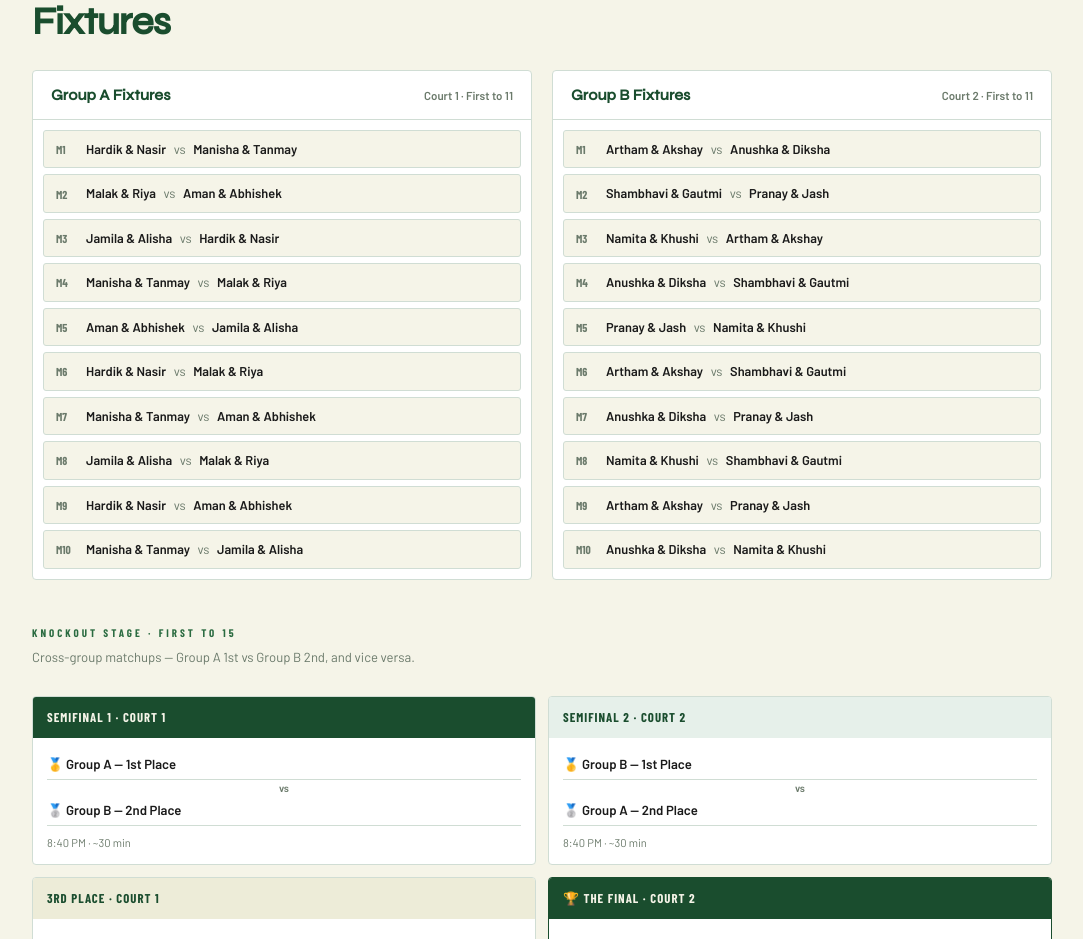
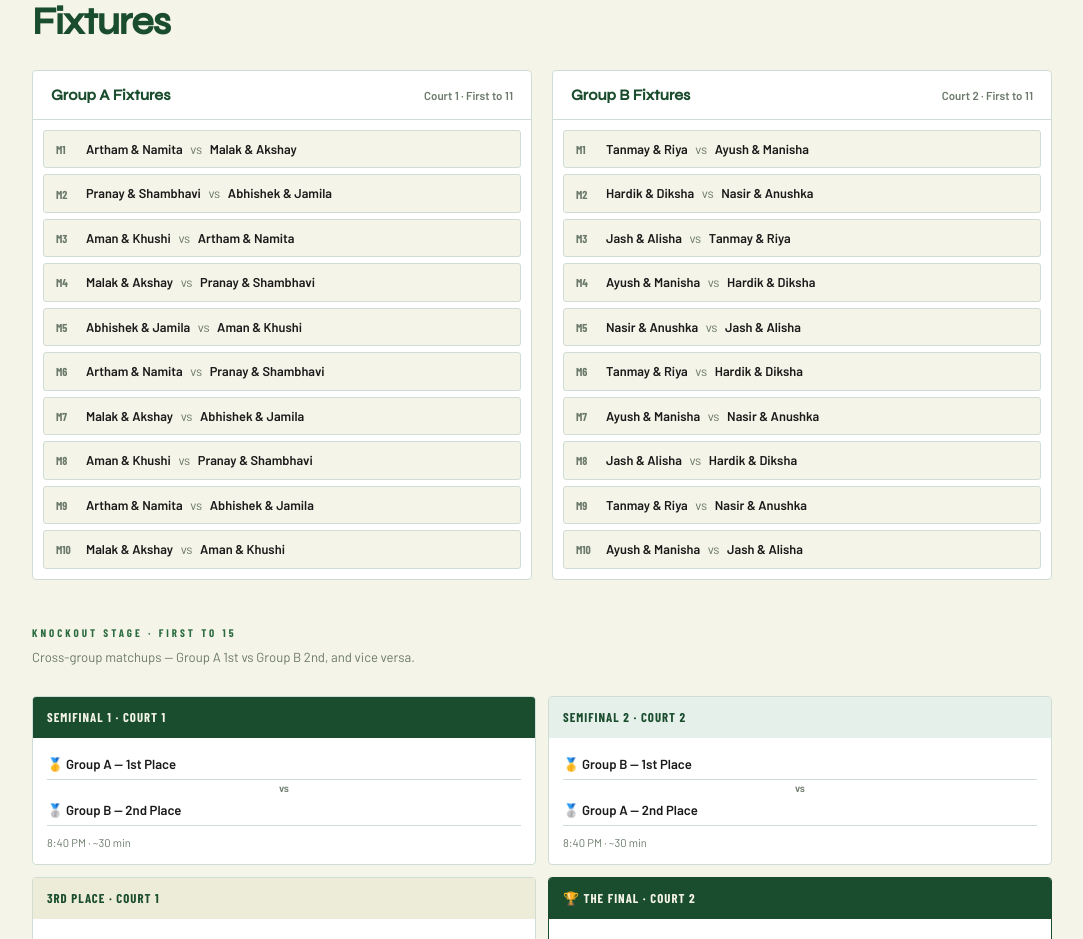
Before and after one commit to hardikgolchha89/hungerinc-pickleball, a plain HTML site: page index.html in a window 1280 px wide. Shown: the part 1826-2765 px from the top of the page, without its empty margins (98-1181 px from the left). Drawn offline with nearby package versions, Linux system fonts and the light colour scheme; a web font is replaced by a local one.

Commit message:
Shuffle teams: mixed gender pairs, Ayush Nerkar replaces Gautmi

```diff
--- a/index.html
+++ b/index.html
@@ -355,31 +355,32 @@
     <div class="fix-box">
       <div class="fix-head"><h3>Group A Fixtures</h3><span class="fix-sub">Court 1 · First to 11</span></div>
       <div class="match-list">
-        <div class="match-row"><span class="m-num">M1</span><div class="m-teams">Hardik &amp; Nasir <span class="vs">vs</span> Manisha &amp; Tanmay</div></div>
-        <div class="match-row"><span class="m-num">M2</span><div class="m-teams">Malak &amp; Riya <span class="vs">vs</span> Aman &amp; Abhishek</div></div>
-        <div class="match-row"><span class="m-num">M3</span><div class="m-teams">Jamila &amp; Alisha <span class="vs">vs</span> Hardik &amp; Nasir</div></div>
-        <div class="match-row"><span class="m-num">M4</span><div class="m-teams">Manisha &amp; Tanmay <span class="vs">vs</span> Malak &amp; Riya</div></div>
-        <div class="match-row"><span class="m-num">M5</span><div class="m-teams">Aman &amp; Abhishek <span class="vs">vs</span> Jamila &amp; Alisha</div></div>
-        <div class="match-row"><span class="m-num">M6</span><div class="m-teams">Hardik &amp; Nasir <span class="vs">vs</span> Malak &amp; Riya</div></div>
-        <div class="match-row"><span class="m-num">M7</span><div class="m-teams">Manisha &amp; Tanmay <span class="vs">vs</span> Aman &amp; Abhishek</div></div>
-        <div class="match-row"><span class="m-num">M8</span><div class="m-teams">Jamila &amp; Alisha <span class="vs">vs</span> Malak &amp; Riya</div></div>
-        <div class="match-row"><span class="m-num">M9</span><div class="m-teams">Hardik &amp; Nasir <span class="vs">vs</span> Aman &amp; Abhishek</div></div>
-        <div class="match-row"><span class="m-num">M10</span><div class="m-teams">Manisha &amp; Tanmay <span class="vs">vs</span> Jamila &amp; Alisha</div></div>
+        <div class="match-row"><span class="m-num">M1</span><div class="m-teams">Artham &amp; Namita <span class="vs">vs</span> Malak &amp; Akshay</div></div>
+        <div class="match-row"><span class="m-num">M2</span><div class="m-teams">Pranay &amp; Shambhavi <span class="vs">vs</span> Abhishek &amp; Jamila</div></div>
+        <div class="match-row"><span class="m-num">M3</span><div class="m-teams">Aman &amp; Khushi <span class="vs">vs</span> Artham &amp; Namita</div></div>
+        <div class="match-row"><span class="m-num">M4</span><div class="m-teams">Malak &amp; Akshay <span class="vs">vs</span> Pranay &amp; Shambhavi</div></div>
+        <div class="match-row"><span class="m-num">M5</span><div class="m-teams">Abhishek &amp; Jamila <span class="vs">vs</span> Aman &amp; Khushi</div></div>
+        <div class="match-row"><span class="m-num">M6</span><div class="m-teams">Artham &amp; Namita <span class="vs">vs</span> Pranay &amp; Shambhavi</div></div>
+        <div class="match-row"><span class="m-num">M7</span><div class="m-teams">Malak &amp; Akshay <span class="vs">vs</span> Abhishek &amp; Jamila</div></div>
+        <div class="match-row"><span class="m-num">M8</span><div class="m-teams">Aman &amp; Khushi <span class="vs">vs</span> Pranay &amp; Shambhavi</div></div>
+        <div class="match-row"><span class="m-num">M9</span><div class="m-teams">Artham &amp; Namita <span class="vs">vs</span> Abhishek &amp; Jamila</div></div>
+        <div class="match-row"><span class="m-num">M10</span><div class="m-teams">Malak &amp; Akshay <span class="vs">vs</span> Aman &amp; Khushi</div></div>
       </div>
     </div>
     <div class="fix-box">
       <div class="fix-head"><h3>Group B Fixtures</h3><span class="fix-sub">Court 2 · First to 11</span></div>
       <div class="match-list">
-        <div class="match-row"><span class="m-num">M1</span><div class="m-teams">Artham &amp; Akshay <span class="vs">vs</span> Anushka &amp; Diksha</div></div>
-        <div class="match-row"><span class="m-num">M2</span><div class="m-teams">Shambhavi &amp; Gautmi <span class="vs">vs</span> Pranay &amp; Jash</div></div>
-        <div class="match-row"><span class="m-num">M3</span><div class="m-teams">Namita &amp; Khushi <span class="vs">vs</span> Artham &amp; Akshay</div></div>
-        <div class="match-row"><span class="m-num">M4</span><div class="m-teams">Anushka &amp; Diksha <span class="vs">vs</span> Shambhavi &amp; Gautmi</div></div>
-        <div class="match-row"><span class="m-num">M5</span><div class="m-teams">Pranay &amp; Jash <span class="vs">vs</span> Namita &amp; Khushi</div></div>
-        <div class="match-row"><span class="m-num">M6</span><div class="m-teams">Artham &amp; Akshay <span class="vs">vs</span> Shambhavi &amp; Gautmi</div></div>
-        <div class="match-row"><span class="m-num">M7</span><div class="m-teams">Anushka &amp; Diksha <span class="vs">vs</span> Pranay &amp; Jash</div></div>
-        <div class="match-row"><span class="m-num">M8</span><div class="m-teams">Namita &amp; Khushi <span class="vs">vs</span> Shambhavi &amp; Gautmi</div></div>
-        <div class="match-row"><span class="m-num">M9</span><div class="m-teams">Artham &amp; Akshay <span class="vs">vs</span> Pranay &amp; Jash</div></div>
-        <div class="match-row"><span class="m-num">M10</span><div class="m-teams">Anushka &amp; Diksha <span class="vs">vs</span> Namita &amp; Khushi</div></div>
+        <div class="match-row"><span class="m-num">M1</span><div class="m-teams">Tanmay &amp; Riya <span class="vs">vs</span> Ayush &amp; Manisha</div></div>
+        <div class="match-row"><span class="m-num">M2</span><div class="m-teams">Hardik &amp; Diksha <span class="vs">vs</span> Nasir &amp; Anushka</div></div>
+        <div class="match-row"><span class="m-num">M3</span><div class="m-teams">Jash &amp; Alisha <span class="vs">vs</span> Tanmay &amp; Riya</div></div>
+        <div class="match-row"><span class="m-num">M4</span><div class="m-teams">Ayush &amp; Manisha <span class="vs">vs</span> Hardik &amp; Diksha</div></div>
+        <div class="match-row"><span class="m-num">M5</span><div class="m-teams">Nasir &amp; Anushka <span class="vs">vs</span> Jash &amp; Alisha</div></div>
+        <div class="match-row"><span class="m-num">M6</span><div class="m-teams">Tanmay &amp; Riya <span class="vs">vs</span> Hardik &amp; Diksha</div></div>
+        <div class="match-row"><span class="m-num">M7</span><div class="m-teams">Ayush &amp; Manisha <span class="vs">vs</span> Nasir &amp; Anushka</div></div>
+        <div class="match-row"><span class="m-num">M8</span><div class="m-teams">Jash &amp; Alisha <span class="vs">vs</span> Hardik &amp; Diksha</div></div>
+        <div class="match-row"><span class="m-num">M9</span><div class="m-teams">Tanmay &amp; Riya <span class="vs">vs</span> Nasir &amp; Anushka</div></div>
+        <div class="match-row"><span class="m-num">M10</span><div class="m-teams">Ayush &amp; Manisha <span class="vs">vs</span> Jash &amp; Alisha</div></div>
+      </div></div>
       </div>
     </div>
   </div>
@@ -661,12 +662,12 @@
 
 // ─── DATA ───────────────────────────────────────────────
 const PAIRS = {
-  A1: "Hardik & Nasir",   A2: "Manisha & Tanmay",
-  A3: "Malak & Riya",     A4: "Aman & Abhishek",
-  A5: "Jamila & Alisha",
-  B1: "Artham & Akshay",  B2: "Anushka & Diksha",
-  B3: "Shambhavi & Gautmi", B4: "Pranay & Jash",
-  B5: "Namita & Khushi"
+  A1: "Artham & Namita",   A2: "Malak & Akshay",
+  A3: "Pranay & Shambhavi", A4: "Abhishek & Jamila",
+  A5: "Aman & Khushi",
+  B1: "Tanmay & Riya",     B2: "Ayush & Manisha",
+  B3: "Hardik & Diksha",   B4: "Nasir & Anushka",
+  B5: "Jash & Alisha"
 };
 
 const MATCHES = {
```
